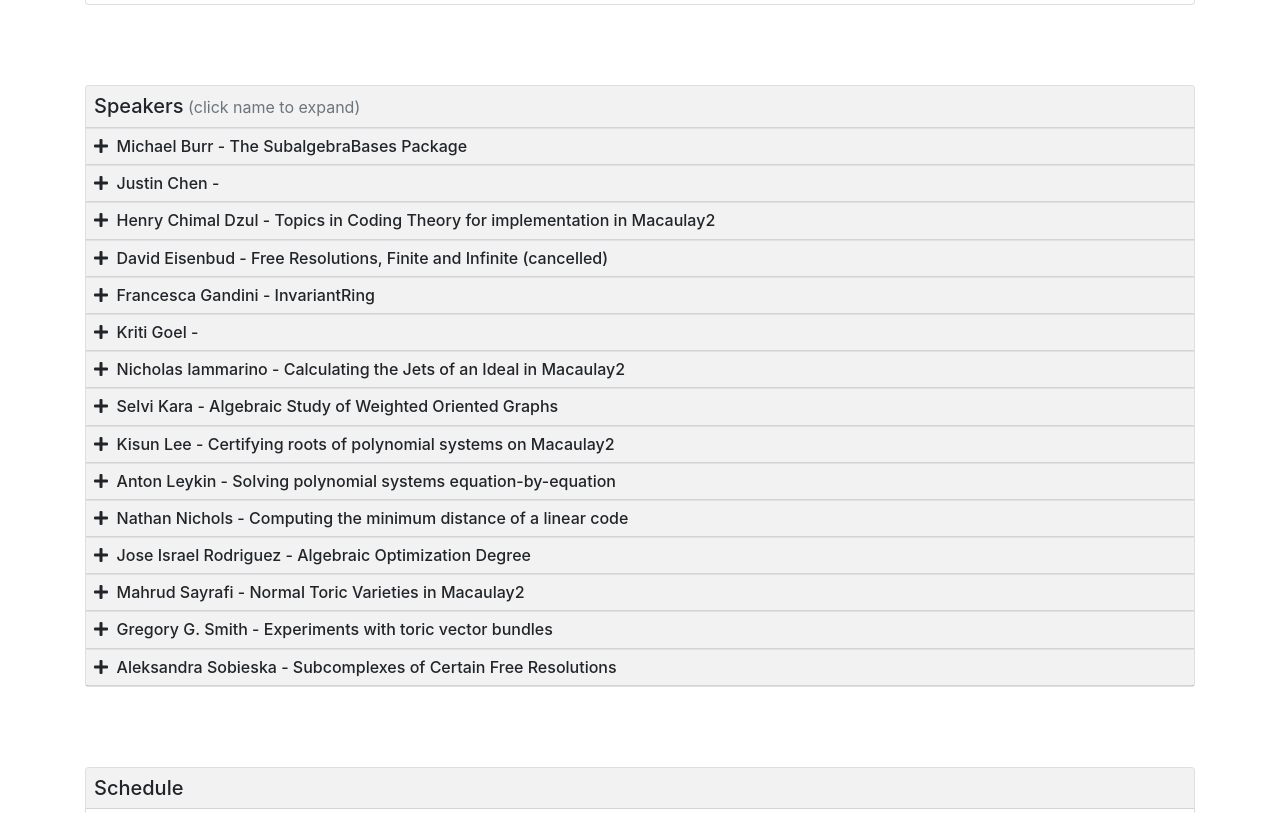
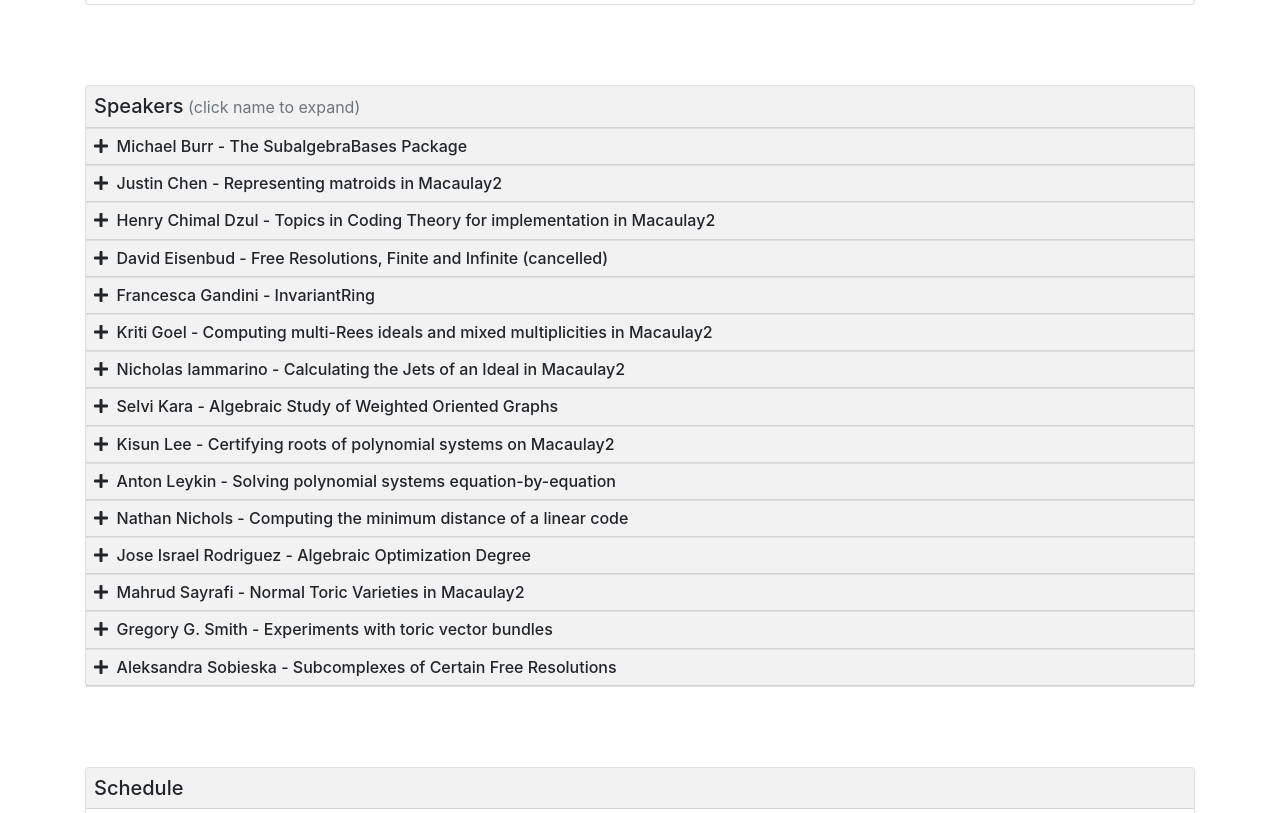
Before and after one commit to galettof/m2csu, a Jekyll site: the page built from conference.html, in a window 1280 px wide and 900 px high, scrolled down 1778 px, cut to the strip 87-900 px from the top of the window. Built offline with Jekyll 4.4.1, drawn with Linux system fonts in a browser that asks for light colours; nearby versions of some CDN libraries; some of the changed lines change nothing that is shown.

Commit message:
justin and kriti's abstracts

```diff
--- a/_data/talks.yml
+++ b/_data/talks.yml
@@ -106,10 +106,10 @@
 
 - first: Kriti
   last: Goel
-  title:
-  abstract: ""
+  title: Computing multi-Rees ideals and mixed multiplicities in Macaulay2
+  abstract: "We present the package MixedMultiplicity for computing mixed multiplicities of ideals in a Noetherian ring. This enables us to find mixed volumes of convex lattice polytopes and sectional Milnor numbers of hypersurfaces with an isolated singularity. The algorithms require the computation of the defining equations of the multi-Rees algebra of ideals, a task we accomplish using a generalization of a result of David A. Cox, Kuei-Nuan Lin, and Gabriel Sosa."
 
 - first: Justin
   last: Chen
-  title:
-  abstract: ""
+  title: Representing matroids in Macaulay2
+  abstract: "Matroids are combinatorial structures that arise naturally in diverse areas of mathematics. The simplest and most ubiquitous class of matroids are representable matroids (over a field), which are fully captured by a finite set of vectors. However, finding a representation for a given matroid is a difficult problem. I will discuss how recent work by Baker-Lorscheid enables efficient computation of representations of matroids over finite fields, using algebraic structures called pastures (which generalize fields). This is joint work with Tianyi Zhang."
```
